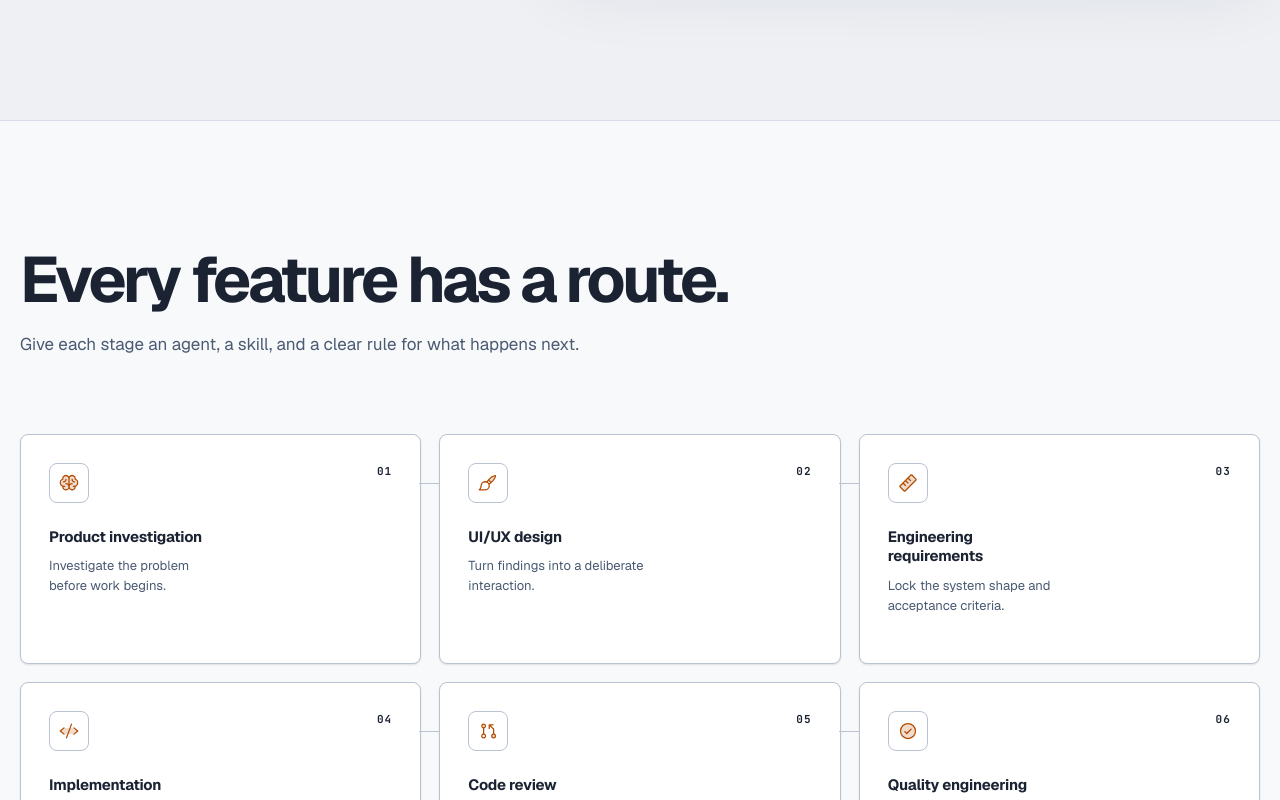
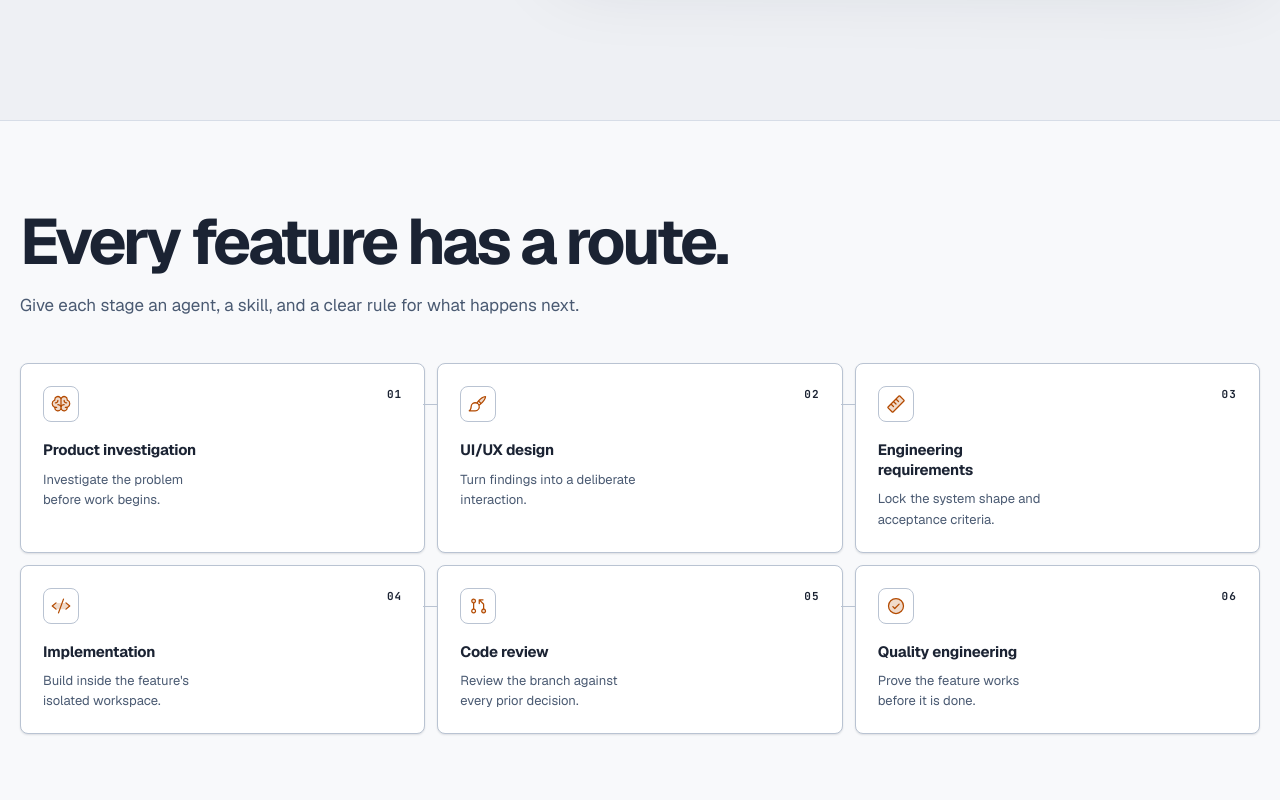
Before and after one commit to danielpang/bento-www, a Next.js app: page / in a window 1280 px wide. Shown: the part 680-1480 px from the top of the page. Built offline with nearby package versions, Linux system fonts and the light colour scheme; no server answers.

Commit message:
Compact lifecycle card spacing
Co-authored-by: Daniel Pang <danielpang@users.noreply.github.com>

```diff
--- a/app/globals.css
+++ b/app/globals.css
@@ -730,10 +730,18 @@ main {
   background: var(--surface);
 }
 
+.section.lifecycle-section {
+  padding-block: clamp(64px, 7vw, 96px);
+}
+
+.lifecycle-section .section-heading {
+  margin-bottom: clamp(30px, 4vw, 44px);
+}
+
 .lifecycle-track {
   display: grid;
   grid-template-columns: repeat(3, minmax(0, 1fr));
-  gap: 18px;
+  gap: 12px;
   margin: 0;
   padding: 0;
   list-style: none;
@@ -741,8 +749,7 @@ main {
 
 .lifecycle-track li {
   position: relative;
-  min-height: 230px;
-  padding: 28px;
+  padding: 22px;
   border: 1px solid var(--line-strong);
   border-radius: var(--radius);
   background: var(--surface-raised);
@@ -751,8 +758,8 @@ main {
 
 .lifecycle-step {
   position: absolute;
-  top: 28px;
-  right: 28px;
+  top: 22px;
+  right: 22px;
   color: var(--text-soft);
   font-family: var(--font-jetbrains-mono), monospace;
   font-size: 11px;
@@ -762,10 +769,10 @@ main {
 
 .lifecycle-icon {
   display: grid;
-  width: 40px;
-  height: 40px;
+  width: 36px;
+  height: 36px;
   place-items: center;
-  margin-bottom: 24px;
+  margin-bottom: 18px;
   border: 1px solid var(--line-strong);
   border-radius: var(--radius);
   background: var(--surface-raised);
@@ -792,10 +799,10 @@ main {
 
 .lifecycle-connector {
   position: absolute;
-  top: 48px;
-  right: -19px;
+  top: 40px;
+  right: -13px;
   z-index: 1;
-  width: 20px;
+  width: 14px;
   height: 1px;
   background: var(--line-strong);
 }
@@ -1655,10 +1662,10 @@ main {
     display: block;
     top: auto;
     right: auto;
-    bottom: -19px;
+    bottom: -13px;
     left: 50%;
     width: 1px;
-    height: 20px;
+    height: 14px;
   }
 
   .gate-window-header {
```
